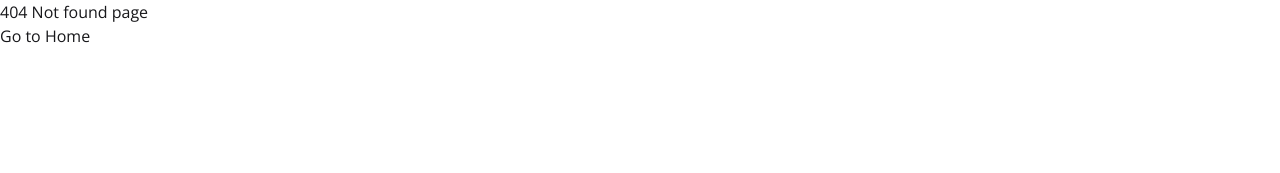
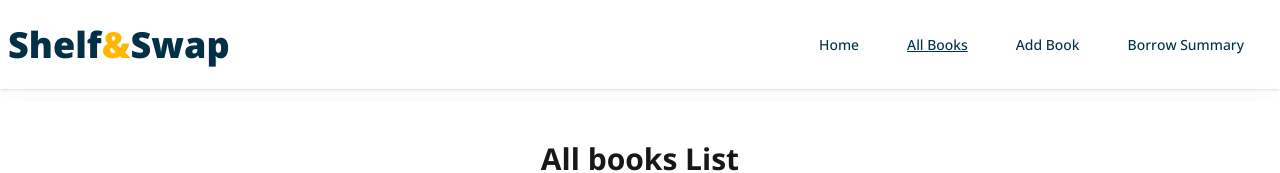
Before and after one commit to mdselimme/React-Redux-Toolkit-Library-Management-Frontend, a React (Vite) app: page /books in a window 1280 px wide. Before the commit this address had no page. Shown: the top 173 px of the page. Built offline with nearby package versions, Linux system fonts and the light colour scheme; no server answers.

Commit message:
navbar path update

```diff
--- a/src/components/Navbar/Navbar.tsx
+++ b/src/components/Navbar/Navbar.tsx
@@ -9,13 +9,13 @@ const Navbar = () => {
           <NavLink to={"/"}>Home</NavLink>
         </li>
         <li className="text-balance text-[#023047] font-medium py-2 px-3">
-          <NavLink to={"/allbooks"}>All Books</NavLink>
+          <NavLink to={"/books"}>All Books</NavLink>
         </li>
         <li className="text-balance text-[#023047] font-medium py-2 px-3">
-          <NavLink to={"/addbook"}>Add Book</NavLink>
+          <NavLink to={"/create-book"}>Add Book</NavLink>
         </li>
         <li className="text-balance text-[#023047] font-medium py-2 px-3">
-          <NavLink to={"/borrowsummary"}>Borrow Summary</NavLink>
+          <NavLink to={"/borrow-summary"}>Borrow Summary</NavLink>
         </li>
       </>
     );
--- a/src/routes/routes.tsx
+++ b/src/routes/routes.tsx
@@ -21,7 +21,7 @@ export const routes = createBrowserRouter([
         Component: Home,
       },
       {
-        path: "/allbooks",
+        path: "/books",
         Component: AllBooks,
       },
       {
@@ -37,11 +37,11 @@ export const routes = createBrowserRouter([
         Component: BorrowBookSingle,
       },
       {
-        path: "/addbook",
+        path: "/create-book",
         Component: AddBook,
       },
       {
-        path: "/borrowsummary",
+        path: "/borrow-summary",
         Component: BorrowSummary,
       },
     ],
```
